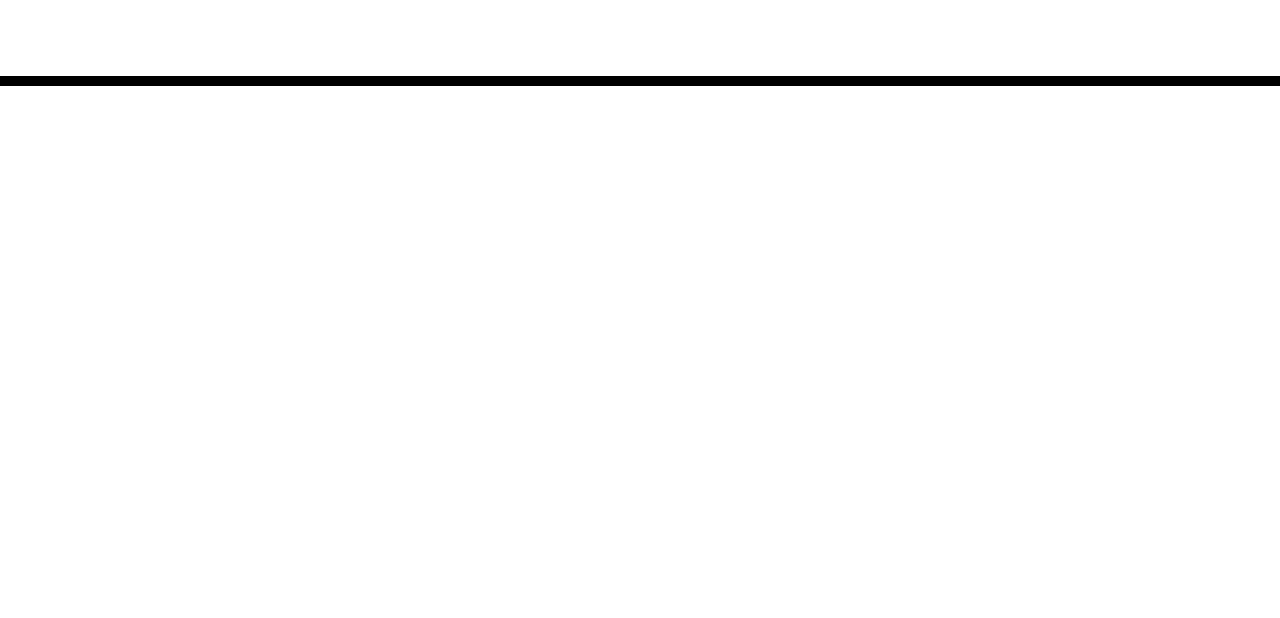
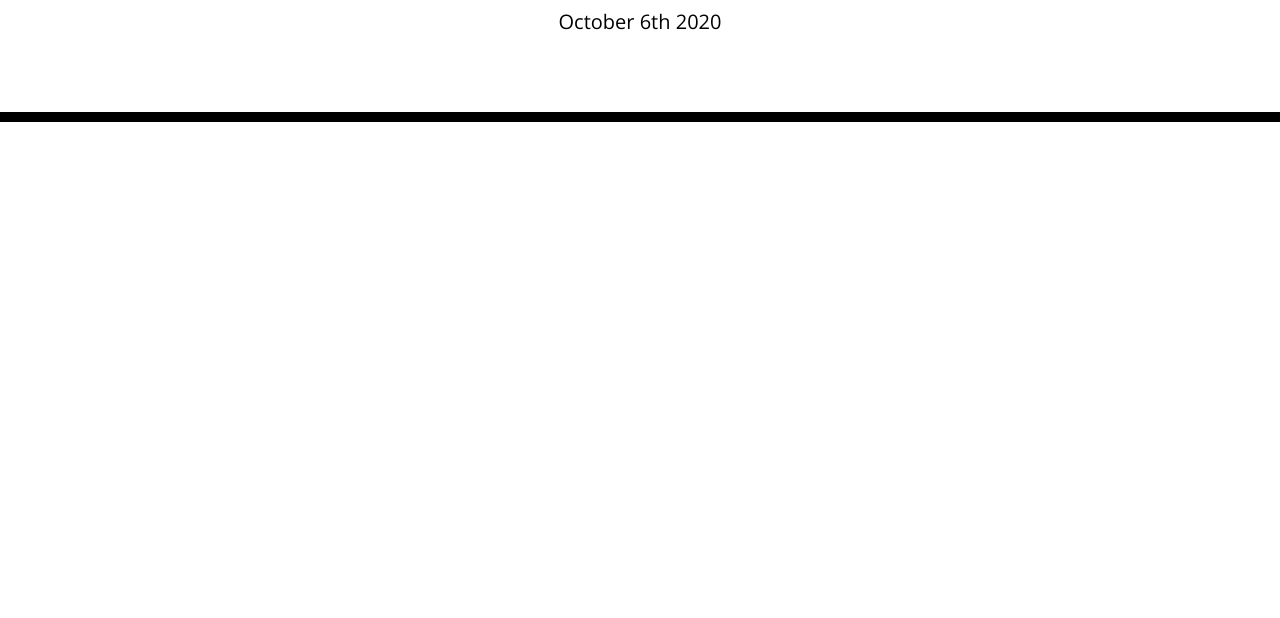
Before and after one commit to k1te-m/courseWork_05_dayPlanner, a plain HTML site: page index.html in a window 1280 px wide. Shown: the part 182-800 px from the top of the page. Drawn offline with nearby package versions, Linux system fonts and the light colour scheme.

Commit message:
implemented current day display via momentjs

```diff
--- a/index.html
+++ b/index.html
@@ -34,5 +34,6 @@
 
     <script src="https://code.jquery.com/jquery-3.4.1.min.js"></script>
     <script src="https://cdnjs.cloudflare.com/ajax/libs/moment.js/2.24.0/moment.min.js"></script>
+    <script src="script.js"></script>
   </body>
 </html>
--- a/script.js
+++ b/script.js
@@ -0,0 +1,24 @@
+$(document).ready(function () {
+
+
+//capture time from momentjs
+const time = moment().format('MMMM do YYYY');
+
+//display time in current day HTML section
+let currentD = $("#currentDay");
+currentD.text(time);
+
+
+
+
+
+
+
+
+
+
+
+
+
+
+});
```
